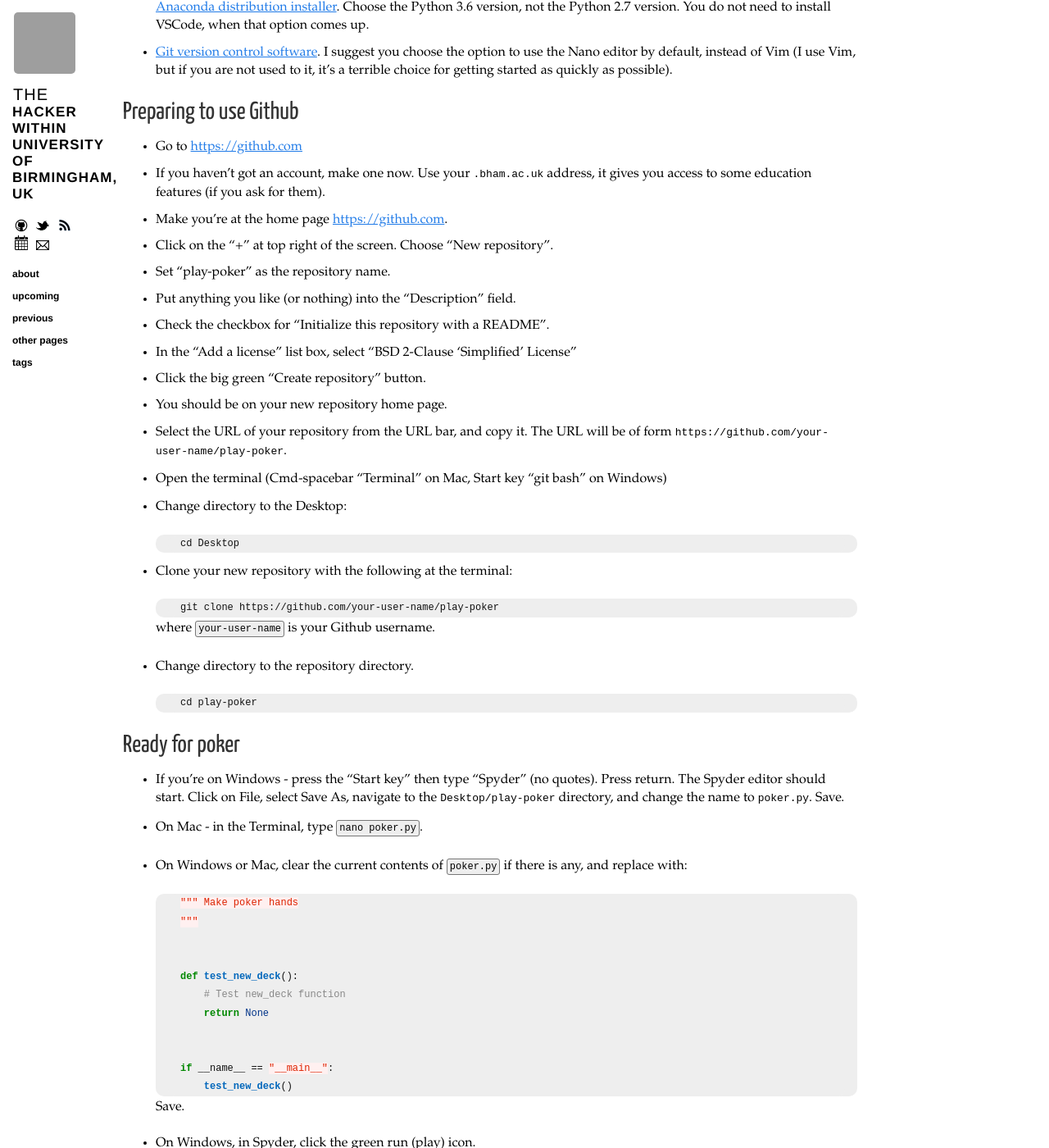
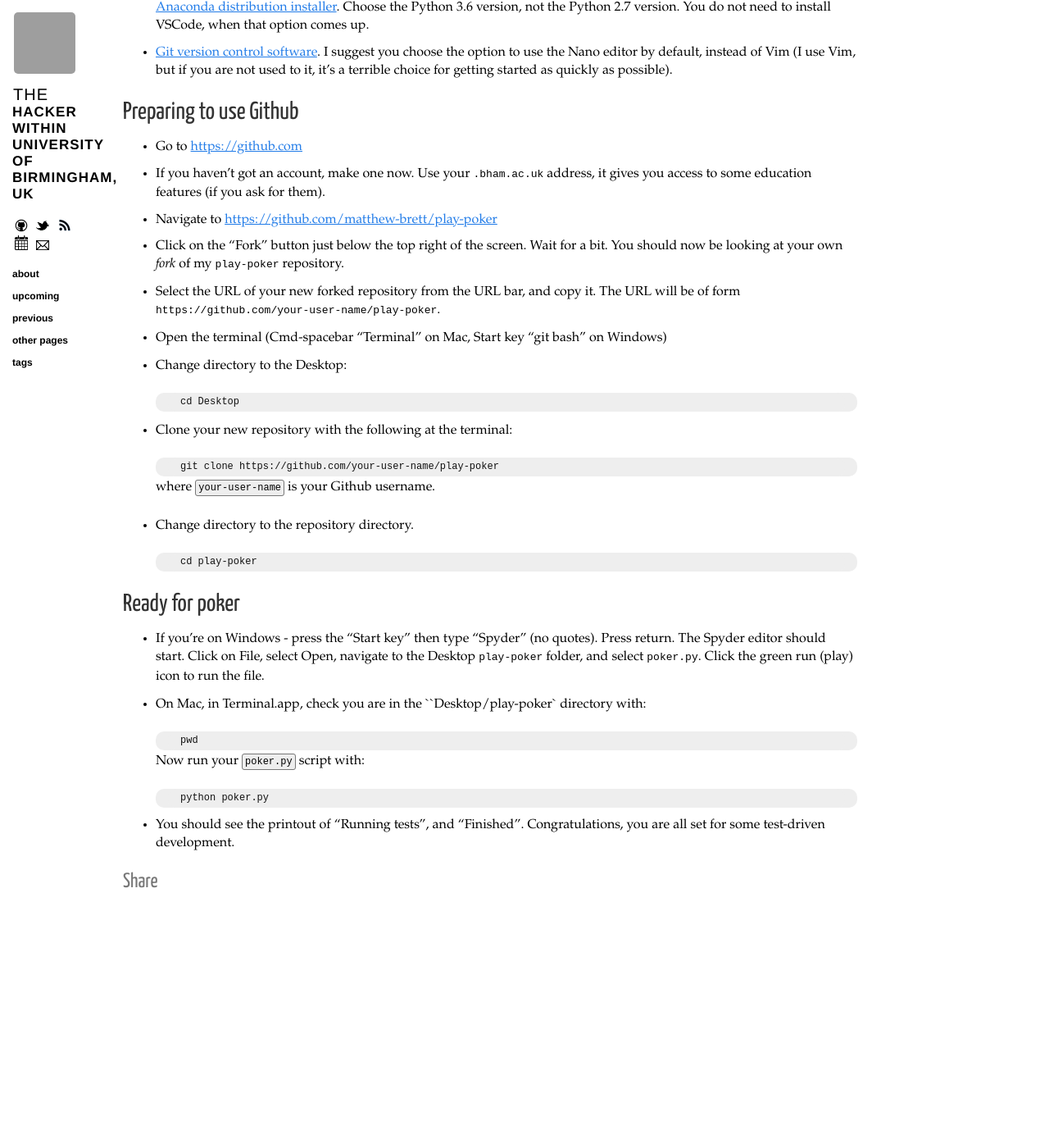
Before and after one commit to thehackerwithin/UoB, a Jekyll site: the page built from _posts/2018-08-20-testing-continuous-integration.md, in a window 1280 px wide and 1400 px high, scrolled down 319 px. Shown: the whole window at 82% size. Built offline with Jekyll 4.4.1, drawn with Linux system fonts in a browser that asks for light colours; nearby versions of some CDN libraries; after the commit the page ends 1512 px from its top, so only the background shows below that; some of the changed text lies outside the part shown; grey boxes are pictures that could not be loaded.

Commit message:
Use fork instead of new repository

````diff
--- a/_posts/2018-08-20-testing-continuous-integration.md
+++ b/_posts/2018-08-20-testing-continuous-integration.md
@@ -31,17 +31,14 @@ Make sure you have these two things on your computer:
 *   If you haven't got an account, make one now.  Use your `.bham.ac.uk`
     address, it gives you access to some education features (if you ask for
     them).
-*   Make you're at the home page [https://github.com](https://github.com).
-*   Click on the "+" at top right of the screen.  Choose "New repository".
-*   Set "play-poker" as the repository name.
-*   Put anything you like (or nothing) into the "Description" field.
-*   Check the checkbox for "Initialize this repository with a README".
-*   In the "Add a license" list box, select "BSD 2-Clause 'Simplified'
-    License"
-*   Click the big green "Create repository" button.
-*   You should be on your new repository home page.
-*   Select the URL of your repository from the URL bar, and copy it.  The URL
-    will be of form ``https://github.com/your-user-name/play-poker``.
+*   Navigate to
+    [https://github.com/matthew-brett/play-poker](https://github.com/matthew-brett/play-poker)
+*   Click on the "Fork" button just below the top right of the screen.  Wait
+    for a bit.  You should now be looking at your own *fork* of my
+    `play-poker` repository.
+*   Select the URL of your new forked repository from the URL bar, and copy
+    it.  The URL will be of form
+    ``https://github.com/your-user-name/play-poker``.
 *   Open the terminal (Cmd-spacebar "Terminal" on Mac, Start key "git bash"
     on Windows)
 *   Change directory to the Desktop:
@@ -68,32 +65,10 @@ Make sure you have these two things on your computer:
 
 *   If you're on Windows - press the "Start key" then type "Spyder" (no
     quotes).  Press return.  The Spyder editor should start.  Click on File,
-    select Save As, navigate to the `Desktop/play-poker` directory, and change
-    the name to `poker.py`.  Save.
-*   On Mac - in the Terminal, type `nano poker.py`.
-
-*   On Windows or Mac, clear the current contents of `poker.py` if there is
-    any, and replace with:
-
-    ```python
-    """ Make poker hands
-    """
-
-
-    def test_new_deck():
-        # Test new_deck function
-        return None
-
-
-    if __name__ == "__main__":
-        test_new_deck()
-    ```
-
-    Save.
-
-*   On Windows, in Spyder, click the green run (play) icon.
-*   On Mac, start a new tab in Terminal (Shell menu, New tab).  In that tab,
-    check you are in the ``Desktop/play-poker` directory with
+    select Open, navigate to the Desktop `play-poker` folder, and select
+    `poker.py`. Click the green run (play) icon to run the file.
+*   On Mac, in Terminal.app, check you are in the ``Desktop/play-poker`
+    directory with:
 
     ```
     pwd
@@ -104,3 +79,6 @@ Make sure you have these two things on your computer:
     ```
     python poker.py
     ```
+
+*   You should see the printout of "Running tests", and "Finished".
+    Congratulations, you are all set for some test-driven development.
````
